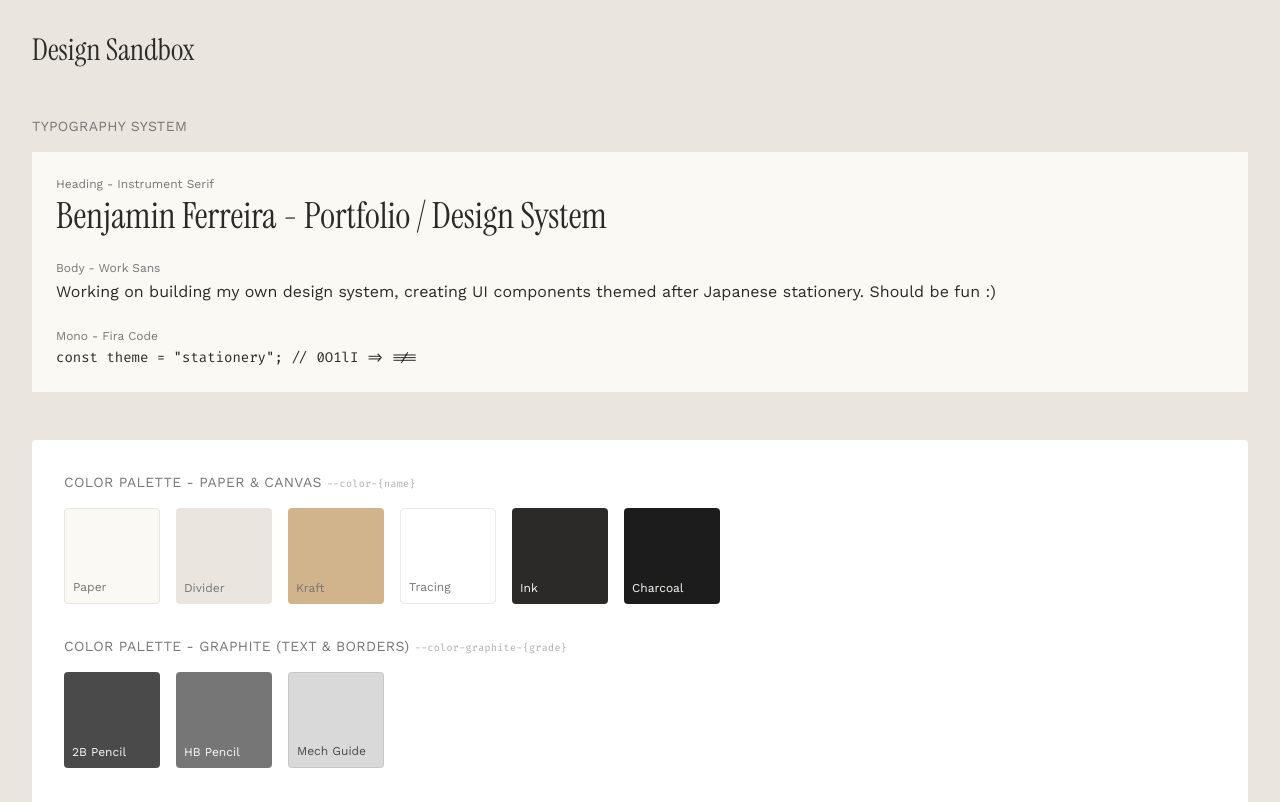
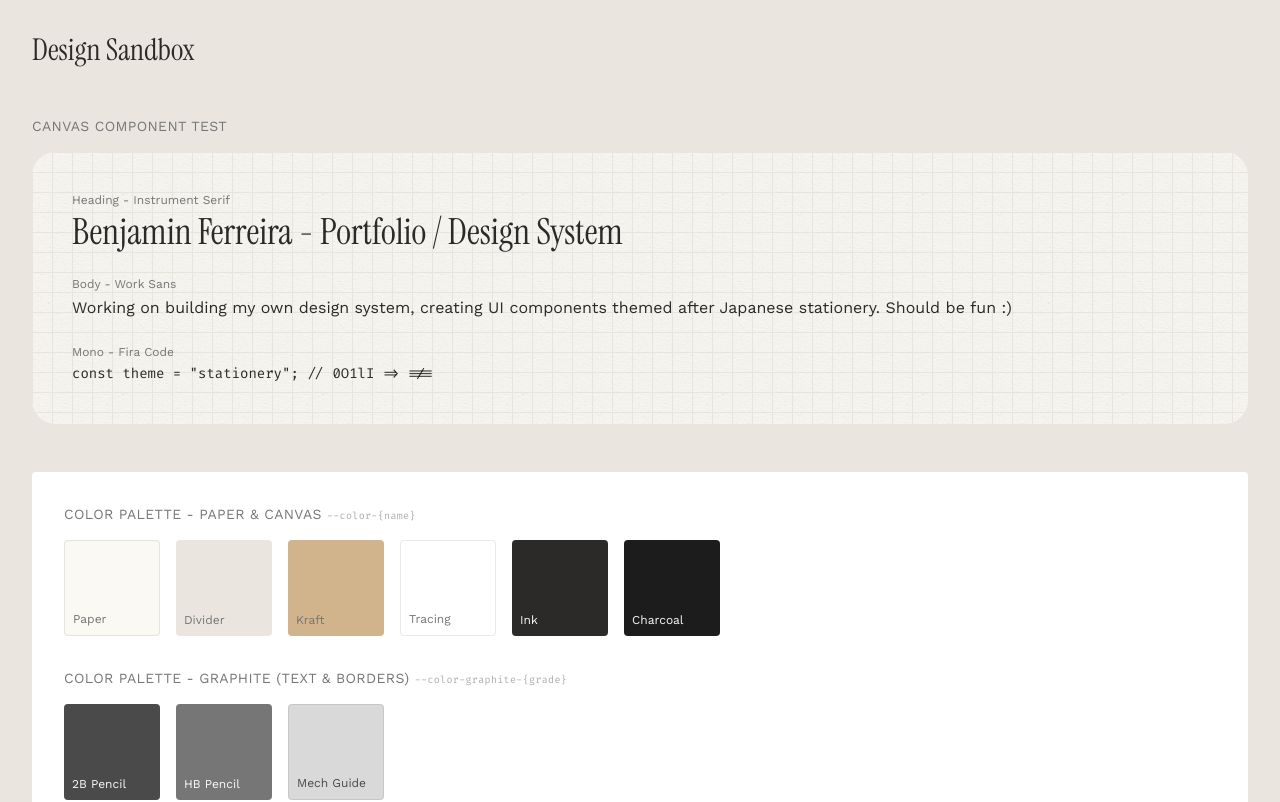
Before and after one commit to benjaminferreira/benjaminferreira.dev, a Next.js app: page /sandbox in a window 1280 px wide. Shown: the top 802 px of the page. Built offline with nearby package versions, Linux system fonts and the light colour scheme.

Commit message:
Add Canvas component and first instance of it in sandbox

```diff
--- a/src/app/sandbox/page.tsx
+++ b/src/app/sandbox/page.tsx
@@ -1,4 +1,5 @@
 import React from "react";
+import Canvas from "@/components/Canvas";
 
 export default function page() {
 	return (
@@ -6,9 +7,15 @@ export default function page() {
 			<h1 className="text-3xl font-heading text-ink">Design Sandbox</h1>
 
 			{/* ===== SECTION: Typography System ===== */}
-			<section className="space-y-2">
-				<h2 className="text-sm uppercase tracking-wide text-graphite-hb mb-4">Typography System</h2>
-				<div className="bg-paper p-6 space-y-6">
+			<h2 className="text-sm uppercase tracking-wide text-graphite-hb mb-4">Canvas Component Test</h2>
+			<Canvas
+				variant="paper"
+				texture="beige"
+				pattern="grid"
+				padding="p-10"
+				rounded
+			>
+				<div className="space-y-6">
 					<div>
 						<p className="text-xs text-graphite-hb mb-1">Heading - Instrument Serif</p>
 						<p className="text-4xl font-heading text-ink">Benjamin Ferreira - Portfolio / Design System</p>
@@ -27,7 +34,7 @@ export default function page() {
 						</p>
 					</div>
 				</div>
-			</section>
+			</Canvas>
 
 			<section className="bg-white p-8 space-y-8 rounded">
 				{/* ===== SECTION: Color Palette - Main ===== */}
@@ -245,7 +252,7 @@ export default function page() {
 					{/* Cream paper grain texture (PNG) */}
 					<div className="h-40 bg-paper relative overflow-hidden flex items-end p-3">
 						<div
-							className="absolute inset-0 opacity-[0.25]"
+							className="absolute inset-0 opacity-[0.35]"
 							style={{ backgroundImage: "url('/textures/cream-paper.png')", backgroundSize: "200px" }}
 						/>
 						<span className="text-xs text-graphite-hb relative z-10">Cream Paper (PNG)</span>
@@ -254,7 +261,7 @@ export default function page() {
 					{/* Beige paper texture (PNG) */}
 					<div className="h-40 bg-paper relative overflow-hidden flex items-end p-3">
 						<div
-							className="absolute inset-0 opacity-[0.25]"
+							className="absolute inset-0 opacity-[0.35]"
 							style={{ backgroundImage: "url('/textures/beige-paper.png')", backgroundSize: "200px" }}
 						/>
 						<span className="text-xs text-graphite-hb relative z-10">Beige Paper (PNG)</span>
@@ -263,7 +270,7 @@ export default function page() {
 					{/* Handmade paper texture (PNG) */}
 					<div className="h-40 bg-paper relative overflow-hidden flex items-end p-3">
 						<div
-							className="absolute inset-0 opacity-[0.25]"
+							className="absolute inset-0 opacity-[0.35]"
 							style={{ backgroundImage: "url('/textures/handmade-paper.png')", backgroundSize: "200px" }}
 						/>
 						<span className="text-xs text-graphite-hb relative z-10">Handmade Paper (PNG)</span>
@@ -315,7 +322,8 @@ export default function page() {
 						<div
 							className="absolute inset-0"
 							style={{
-								backgroundImage: "radial-gradient(circle, var(--color-campus-dot) 1px, transparent 1px)",
+								backgroundImage:
+									"radial-gradient(circle, var(--color-campus-dot) 1px, transparent 1px)",
 								backgroundSize: "24px 24px",
 								backgroundPosition: "0 -11px",
 							}}
@@ -326,7 +334,7 @@ export default function page() {
 					{/* Cream texture + Dot grid combo */}
 					<div className="h-40 bg-paper relative overflow-hidden flex items-end p-3">
 						<div
-							className="absolute inset-0 opacity-[0.25]"
+							className="absolute inset-0 opacity-[0.35]"
 							style={{ backgroundImage: "url('/textures/cream-paper.png')", backgroundSize: "200px" }}
 						/>
 						<div
@@ -342,7 +350,7 @@ export default function page() {
 					{/* Handmade texture + Ruled lines combo */}
 					<div className="h-40 bg-paper relative overflow-hidden flex items-end p-3">
 						<div
-							className="absolute inset-0 opacity-[0.25]"
+							className="absolute inset-0 opacity-[0.35]"
 							style={{ backgroundImage: "url('/textures/handmade-paper.png')", backgroundSize: "200px" }}
 						/>
 						<div
--- a/src/components/Canvas.tsx
+++ b/src/components/Canvas.tsx
@@ -1,8 +1,7 @@
 /**
- * Canvas Component
+ * Themed surface component for the Japanese stationery design system.
+ * Provides paper-like backgrounds with optional texture and pattern overlays.
  */
-
-import React from "react";
 
 /**
  * Props interface for Canvas component
@@ -31,28 +30,28 @@ interface CanvasProps {
 	children: React.ReactNode;
 }
 
-// ============================================================
-// 3. HELPER FUNCTIONS / CONSTANTS
-// ============================================================
-// Put any lookup maps, utility functions, or constants that the
-// component uses here - OUTSIDE the component function so they
-// don't get recreated on every render.
-
-//Example: map variant names to Tailwind classes
-const variantClasses: Record<string, string> = {
+/**
+ * Canvas material-type variant classes
+ */
+const variantClasses: Record<NonNullable<CanvasProps["variant"]>, string> = {
 	paper: "bg-paper",
 	kraft: "bg-kraft",
 	divider: "bg-divider",
 	white: "bg-white",
 };
 
-// Example: map texture names to CSS background styles
+/**
+ * Canvas texture overlay CSS style mappings
+ */
 const textureStyles: Record<string, React.CSSProperties> = {
 	cream: { backgroundImage: "url('/textures/cream-paper.png')", backgroundSize: "200px" },
 	beige: { backgroundImage: "url('/textures/beige-paper.png')", backgroundSize: "200px" },
 	handmade: { backgroundImage: "url('/textures/handmade-paper.png')", backgroundSize: "200px" },
 };
 
+/**
+ * Canvas line/dot/grid pattern overlay CSS style mappings
+ */
 const patternStyles: Record<string, React.CSSProperties> = {
 	dotgrid: {
 		backgroundImage: "radial-gradient(circle, var(--color-dot-grey) 1px, transparent 1px)",
@@ -64,17 +63,56 @@ const patternStyles: Record<string, React.CSSProperties> = {
 			"linear-gradient(var(--color-grid) 1px, transparent 1px), linear-gradient(90deg, var(--color-grid) 1px, transparent 1px)",
 		backgroundSize: "20px 20px",
 	},
-	// Need to add dotruled pattern style as well
 };
 
-// ============================================================
-// 4. THE COMPONENT FUNCTION
-// ============================================================
-// - Use default values in the destructured props (the = "value" syntax)
-// - The function body should:
-//   a) Compute any derived values from props
-//   b) Return JSX
+/**
+ * Function to render the pattern prop selected
+ * @param pattern Pattern prop to return associated JSX
+ * @returns JSX to render the pattern layer
+ */
+function renderPattern(pattern: NonNullable<CanvasProps["pattern"]>) {
+	// Dotruled pattern needs its own special render since it uses two layers.
+	if (pattern === "dotruled") {
+		return (
+			<>
+				<div
+					className="absolute inset-0 opacity-[0.65] pointer-events-none"
+					style={{
+						backgroundImage: "linear-gradient(var(--color-campus-dot) 1px, transparent 1px)",
+						backgroundSize: "100% 24px",
+					}}
+				/>
+				<div
+					className="absolute inset-0 pointer-events-none"
+					style={{
+						backgroundImage: "radial-gradient(circle, var(--color-campus-dot) 1px, transparent 1px)",
+						backgroundSize: "24px 24px",
+						backgroundPosition: "0 -11px",
+					}}
+				/>
+			</>
+		);
+	}
 
+	const style = patternStyles[pattern];
+	if (!style) return null;
+	return (
+		<div
+			className="absolute inset-0 pointer-events-none"
+			style={style}
+		/>
+	);
+}
+
+/**
+ * A themed surface component inspired by physical paper media.
+ * Renders a background with optional texture and pattern overlays.
+ *
+ * @example
+ * <Canvas variant="paper" texture="handmade" pattern="dotgrid" padding="p-10">
+ *   <p>Content on textured paper</p>
+ * </Canvas>
+ */
 export default function Canvas({
 	variant = "paper",
 	texture = "none",
@@ -84,58 +122,20 @@ export default function Canvas({
 	className = "",
 	children,
 }: CanvasProps) {
-	// --------------------------------------------------------
-	// 4a. DERIVED VALUES / LOGIC
-	// --------------------------------------------------------
-	// Compute class strings, styles, etc. from props here.
-	// Keep this section short - if it gets complex, extract
-	// into helper functions (section 3 above).
+	return (
+		<div
+			className={`relative overflow-hidden ${variantClasses[variant]} ${padding} ${rounded ? "rounded-3xl" : ""} ${className}`}
+		>
+			{texture !== "none" && (
+				<div
+					className="absolute inset-0 opacity-[0.35] pointer-events-none"
+					style={textureStyles[texture]}
+				/>
+			)}
+			{pattern !== "none" && renderPattern(pattern)}
 
-	// Example:
-	// const baseClasses = variantClasses[variant] || "bg-paper";
-	// const roundedClass = rounded ? "rounded" : "";
-	// const combinedClasses = `${baseClasses} ${padding} ${roundedClass} ${className}`;
-	// const textureStyle = textureStyles[texture] || {};
-
-	// --------------------------------------------------------
-	// 4b. RETURN JSX
-	// --------------------------------------------------------
-	// The component's visual output.
-	// For a component with a texture overlay, you'll need:
-	//   - An outer wrapper (relative positioning)
-	//   - A texture layer (absolute, low opacity, covers the wrapper)
-	//   - Content layer (relative, on top of texture via z-index)
-
-	return (
-		<section className={`relative ${padding} ${rounded ? "rounded" : ""} ${className}`}>
-			{/* Texture overlay layer (if texture !== "none") */}
-			{/* <div className="absolute inset-0 opacity-[0.05] pointer-events-none" style={textureStyle} /> */}
-
-			{/* Content layer - sits on top of texture */}
+			{/* Content layer - sits on top of texture/pattern */}
 			<div className="relative z-10">{children}</div>
-		</section>
+		</div>
 	);
 }
-
-// ============================================================
-// 5. NOTES ON PATTERNS YOU'LL USE ACROSS COMPONENTS
-// ============================================================
-//
-// - "Record<string, string>" is a TypeScript utility type meaning
-//   "an object where keys are strings and values are strings"
-//
-// - "React.ReactNode" means "anything renderable" - strings, JSX,
-//   arrays of elements, null, etc.
-//
-// - The "className" escape hatch prop is standard practice - it lets
-//   consumers add one-off styling without needing a new prop for every case.
-//
-// - "pointer-events-none" on the texture layer means clicks pass through
-//   to the content below - the texture is purely visual.
-//
-// - For textures: PNG files go in public/textures/ and are referenced
-//   as "/textures/filename.png" in CSS/style (the public/ part is implicit).
-//
-// - For CSS-generated patterns (dots, lines, grids): use background-image
-//   with gradients - no image file needed, infinitely scalable, lighter.
-//
```
